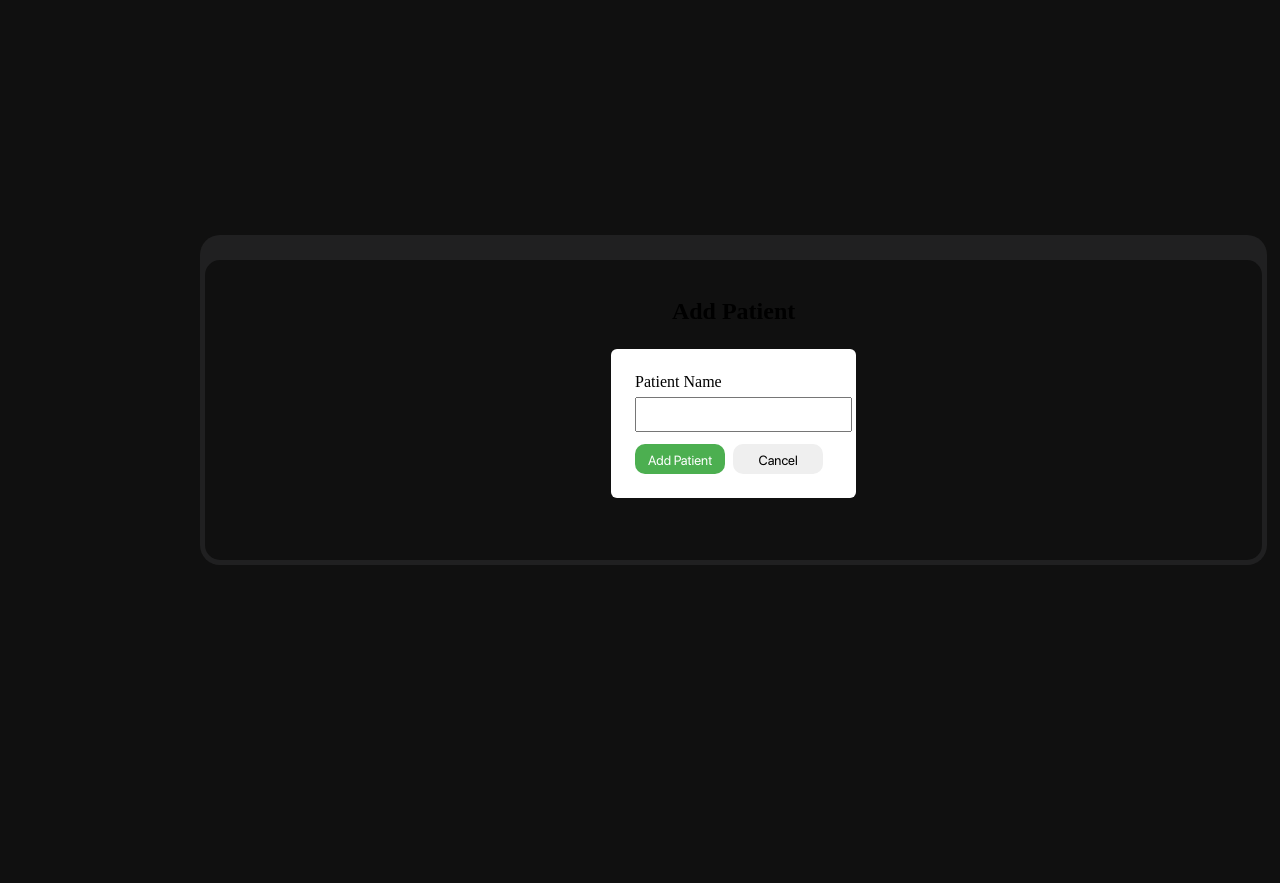
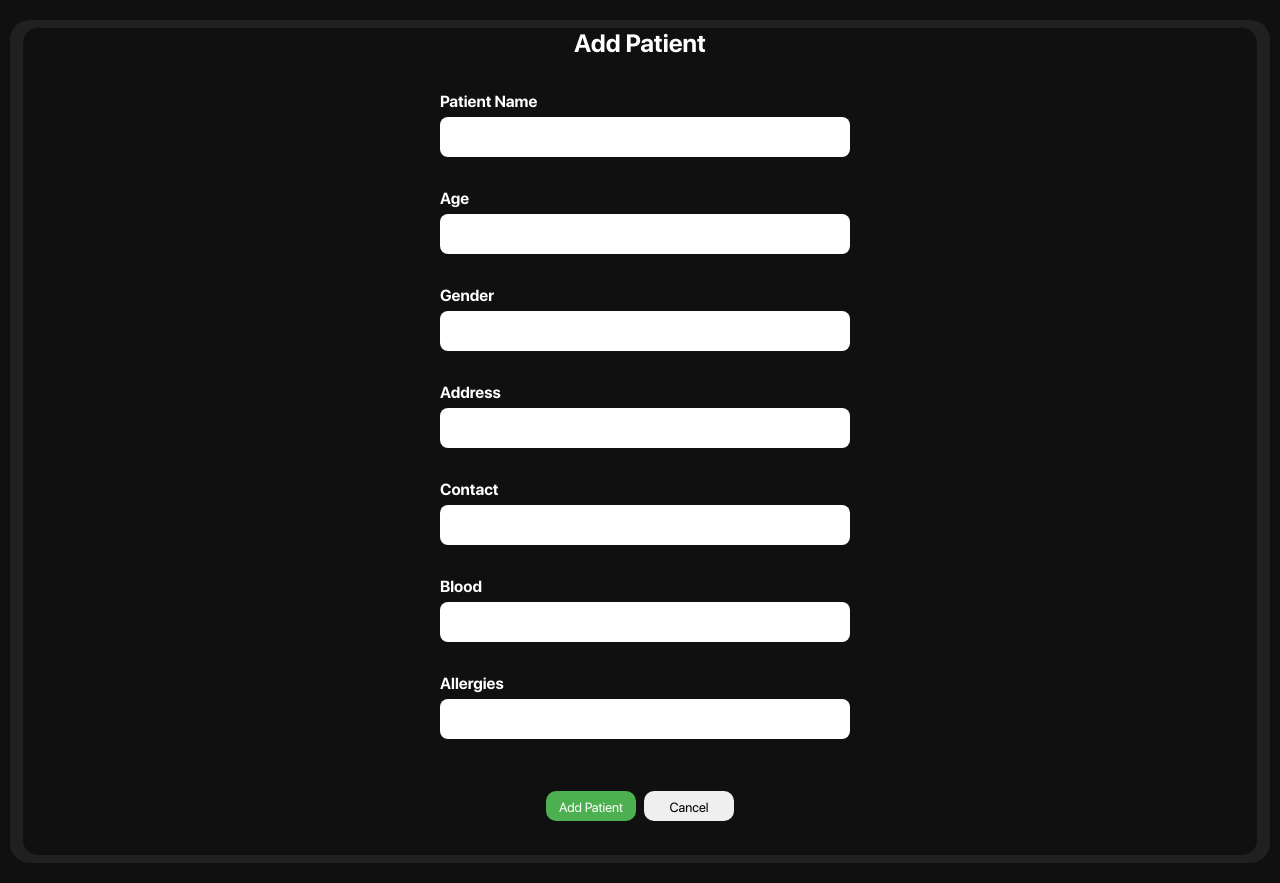
Before and after one commit to 23f2002084/Hospital-Management-System, a Flask app: page /add_patient in a window 1280 px wide. Before the commit the page ends 565 px from the top, so only its background shows below. Run offline with Flask 3, Linux system fonts and the light colour scheme.

Commit message:
admin-roles

```diff
--- a/Static/css/admindash.css
+++ b/Static/css/admindash.css
@@ -71,6 +71,23 @@
     background-color: #202021;
     border-radius: 20px;
     margin-left: 200px;
+    overflow-y: scroll;
+    overflow-x: hidden;
+    scrollbar-width: none;
+    display: flex;
+    align-items: center;
+    flex-direction: column;
+}
+
+.viewww{
+    width: 100%;
+    margin-left: 10px;
+    margin-right: 10px;
+    min-height: 90vh;
+    margin-top: 20px;
+    margin-bottom: 20px;
+    background-color: #202021;
+    border-radius: 20px;
     overflow-y: scroll;
     overflow-x: hidden;
     scrollbar-width: none;
@@ -159,6 +176,17 @@
     flex-direction: column;
     justify-content: center;
     align-items: center;
+}
+
+.appointments h1{
+    color: white;
+    font-family: 'sfprob';
+    font-size: 25px;
+}
+
+.appointments label{
+    color: white;
+    font-family: 'sfprob';
 }
 
 .appointmentss{
@@ -264,5 +292,4 @@
     background-color: #37d84c;
     height: 40px;
     color: white;
-
 }
--- a/Templates/admin/add_patient.html
+++ b/Templates/admin/add_patient.html
@@ -6,39 +6,72 @@
     <title>Patient</title>
     <link rel="stylesheet" href="{{ url_for('static', filename='css/admindash.css') }}">
     <style>
-        .form-wrap {
-            padding: 24px;
-            max-width:480px;
-            margin:24px;
-            background:#fff;
-            border-radius:6px;
+        .appointments h1{
+            color: white;
         }
-        .form-row {
-            margin-bottom:12px;
+        .forms{
+             width: 500px;
+             margin:34px;
+             border-radius:6px;
         }
-        label {
-            display:block;
-            margin-bottom:6px;
+        form{
+            display: flex;
+            flex-direction: column;
+            justify-content: center;
+            align-items: center;
+            gap: 2em;
         }
+        .rows {
+            width: 400px;
+        }
+        label { display:block; margin-bottom:6px }
         input {
             width:100%;
-            padding:8px;
+            height: 40px;
+            border-radius: 8px;
+            border: none;
+            padding-left: 10px;
         }
         button {
             padding:8px 12px;
+            margin-top: 20px;
         }
     </style>
 </head>
 <body>
     <section class="main">
-        <div class="view">
-            <div class="appointments">
+        <div class="viewww">
+            <div class="appointments" style="height: 100%; margin-bottom: 8px; margin-top: 8px; width: 98%;">
                 <h1>Add Patient</h1>
-                <div class="form-wrap">
+                <div class="forms">
                     <form method="post" action="{{ url_for('add_patient') }}">
-                        <div class="form-row">
+                        <div class="rows">
                             <label for="patient_name">Patient Name</label>
                             <input id="patient_name" name="patient_name" required />
+                        </div>
+                        <div class="rows">
+                            <label for="age">Age</label>
+                            <input id="age" name="age" required />
+                        </div>
+                        <div class="rows">
+                            <label for="gender">Gender</label>
+                            <input id="gender" name="gender" required />
+                        </div>
+                        <div class="rows">
+                            <label for="address">Address</label>
+                            <input id="address" name="address" required />
+                        </div>
+                        <div class="rows">
+                            <label for="contact">Contact</label>
+                            <input id="contact" name="contact" required />
+                        </div>
+                        <div class="rows">
+                            <label for="blood">Blood</label>
+                            <input id="blood" name="blood" required />
+                        </div>
+                        <div class="rows">
+                            <label for="allergies">Allergies</label>
+                            <input id="allergies" name="allergies" required />
                         </div>
                         <div style="display:flex; gap:8px;">
                             <button type="submit" style="background:#4CAF50; color:#fff; border:none;">Add Patient</button>
--- a/Templates/admin/appointments.html
+++ b/Templates/admin/appointments.html
@@ -30,7 +30,7 @@
                 <a href="/">Logout</a>
             </div>
         </div>
-        <div class="view">
+        <div class="view" style="height: 96vh;">
             <div class="appointments">
                 <h1 id="hmm">Appointments List</h1>
                 <form class="searchbar" method="get" action="{{ url_for('appointment_list') }}">
--- a/Templates/admin/doctor.html
+++ b/Templates/admin/doctor.html
@@ -78,7 +78,7 @@
                     </div>
                     <div class="stat" style="display: flex; justify-content: space-evenly; align-items: center; ">
                                 <a href="{{ url_for('editdoc', doc_id=i[0]) }}" style="text-decoration:none;">
-                                    <button style="background-color: rgb(0, 255, 55);">Edit</button>
+                                    <button style="background-color: #37d84c;">Edit</button>
                                 </a>
                                 {% if i[3] == 'Blacklist' %}
                                     <form action="{{url_for('unbandoc',doc_id=i[0])}}" method="post">
--- a/Templates/admin/patient.html
+++ b/Templates/admin/patient.html
@@ -30,7 +30,7 @@
                 <a href="/">Logout</a>
             </div>
         </div>
-        <div class="view">
+        <div class="view" style="height: 96vh;">
             <div class="appointments">
                 <h1 id="hmm">Patient List</h1>
                 <div style="display:flex; gap:12px; align-items:center;">
--- a/app.py
+++ b/app.py
@@ -128,7 +128,7 @@
         con.commit()
     if role=="Doctor":
         cur.execute('''INSERT INTO DOCTORS(DOC_NAME,STATE) VALUES(?,"Active")''',
-                    (uname,))
+                    ("Dr. "+uname,))
         con.commit()
     con.close()
     return redirect(url_for('index'))
@@ -221,10 +221,12 @@
     if request.method == 'POST':
         dept_name = request.form.get('dept_name')
         name = request.form.get('name')
-        specialization = request.form.get('specialization')
+        gender=request.form.get('gender')
         con = sqlite3.connect(database)
         cur = con.cursor()
-        cur.execute("INSERT INTO DOCTORS (DEPT_NAME, DOC_NAME, SPECIALIZATION) VALUES (?, ?, ?)", (dept_name, name, specialization))
+        cur.execute("INSERT INTO USERS (NAME, EMAIL, PASSWORD, GENDER, ROLE, STATE) VALUES (?, ?, ?, ?, ?, ?)", ("Dr. "+name, name+"@gmail.com",name, gender, "Doctor", "Active"))
+        con.commit()
+        cur.execute("INSERT INTO DOCTORS (DEPT_NAME, DOC_NAME, STATE) VALUES (?, ?, ?)", (dept_name,"Dr. "+name, "Active"))
         con.commit()
         con.close()
         return redirect(url_for('doctor_list'))
@@ -235,9 +237,18 @@
 def add_patient():
     if request.method == 'POST':
         patient_name = request.form.get('patient_name')
+        age = request.form.get('age')
+        gender = request.form.get('gender')
+        address = request.form.get('address')
+        contact = request.form.get('contact')
+        blood = request.form.get('blood')
+        allergies = request.form.get('allergies')
         con = sqlite3.connect(database)
         cur = con.cursor()
-        cur.execute("INSERT INTO PATIENTS (PATIENT_NAME) VALUES (?)", (patient_name,))
+        cur.execute("INSERT INTO USERS (NAME, EMAIL, PASSWORD, GENDER, PHONE_NUMBER, ROLE, STATE) VALUES (?, ?, ?, ?, ?, ?, ?)", (patient_name, patient_name+"@gmail.com",patient_name, gender, contact, "Patient", "Active"))
+        con.commit()
+        cur.execute("INSERT INTO PATIENTS (PATIENT_NAME, AGE, GENDER, ADDRESS, CONTACT, BLOOD_GRP, ALLERGIES, STATE) VALUES (?, ?, ?, ?, ?, ?, ?, ?)",
+                    (patient_name, age, gender, address, contact, blood, allergies, "Active" ))
         con.commit()
         con.close()
         return redirect(url_for('patient_list'))
@@ -249,22 +260,21 @@
     con = sqlite3.connect(database)
     cur = con.cursor()
     if request.method == 'POST':
-        dept_id = request.form.get('dept_id')
+        dept_name= request.form.get('dept_name')
         doc_name = request.form.get('doc_name')
-        specialization = request.form.get('specialization')
-        cur.execute("UPDATE DOCTORS SET DEPT_ID=?, DOC_NAME=?, SPECIALIZATION=? WHERE DOC_ID=?", (dept_id, doc_name, specialization, doc_id))
+        cur.execute("UPDATE DOCTORS SET DEPT_NAME=?, DOC_NAME=? WHERE DOC_ID=?", (dept_name, doc_name, doc_id))
         con.commit()
         con.close()
         return redirect(url_for('doctor_list'))
 
-    cur.execute("SELECT DOC_ID, DEPT_ID, DOC_NAME, SPECIALIZATION FROM DOCTORS WHERE DOC_ID=?", (doc_id,))
+    cur.execute("SELECT DOC_ID, DEPT_NAME, DOC_NAME FROM DOCTORS WHERE DOC_ID=?", (doc_id,))
     doc = cur.fetchone()
     con.close()
     if not doc:
         return "Doctor not found", 404
 
     return render_template('admin/editdoc.html', doc={
-        'id': doc[0], 'dept_id': doc[1], 'doc_name': doc[2], 'specialization': doc[3]
+        'id': doc[0], 'dept_name': doc[1], 'doc_name': doc[2]
     })
 
 @app.route('/blacklistdoc/<int:doc_id>', methods=['POST'])
```
Also changed, not shown: Templates/admin/add_doctor.html (+40 -15 lines), instance/hospitalmanagement.db.
